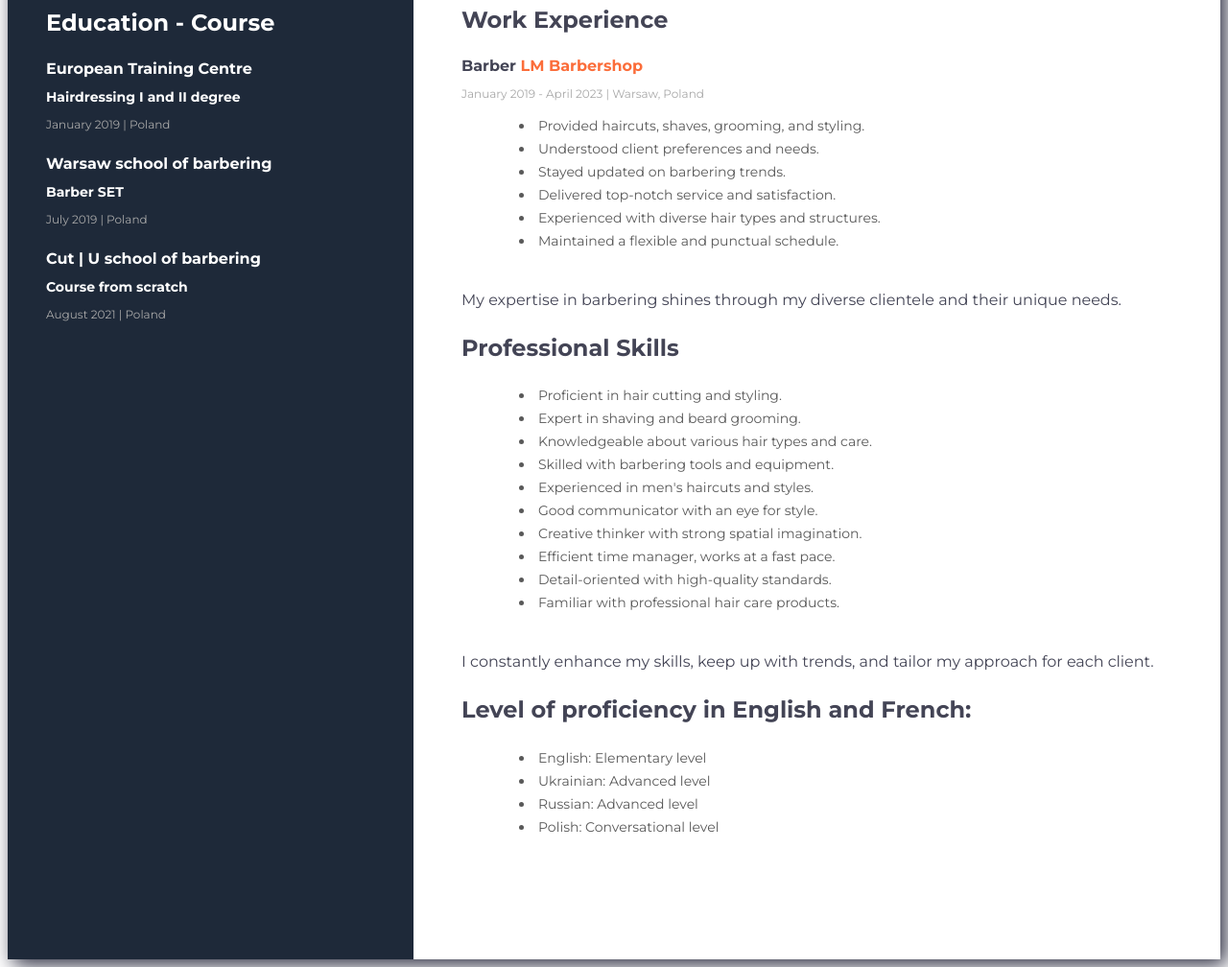
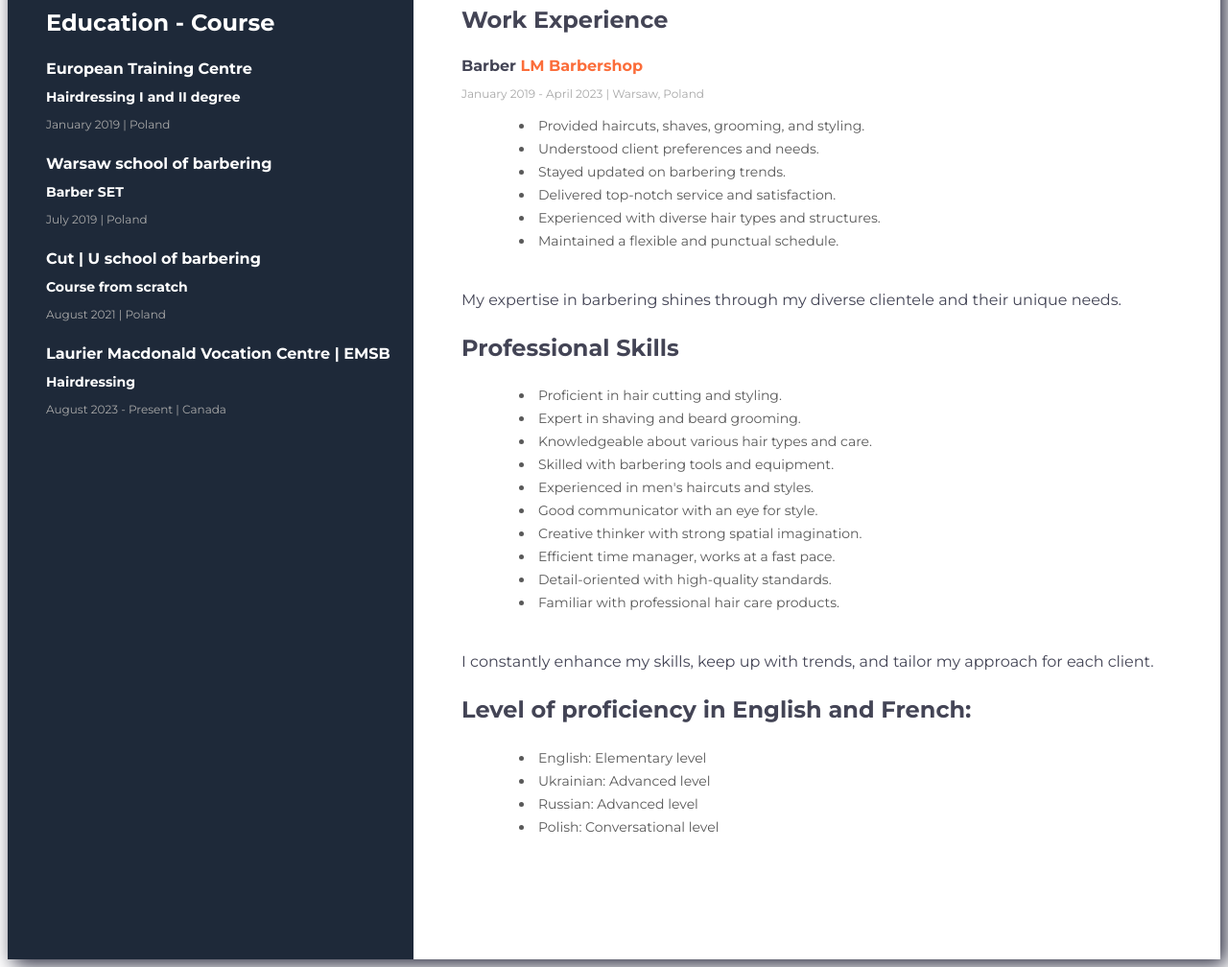
Before and after one commit to SvartKraken/CV_Mariana, a plain HTML site: page index.html in a window 1280 px wide. Shown: the part 1093-2101 px from the top of the page at 96% size. Drawn offline with Linux system fonts and the light colour scheme.

Commit message:
додано навчання на переукаря

```diff
--- a/index.html
+++ b/index.html
@@ -293,6 +293,14 @@
           </h3>
           <h4 class="education-job">Course from scratch</h4>
           <p class="education-date">August 2021 | Poland</p>
+
+          <br />
+
+          <h3 class="education-place hightlight-edu">
+            Laurier Macdonald Vocation Centre | EMSB
+          </h3>
+          <h4 class="education-job">Hairdressing</h4>
+          <p class="education-date">August 2023 - Present | Canada</p>
         </div>
       </aside>
     </div>
```
Also changed, not shown: 1 other file.
